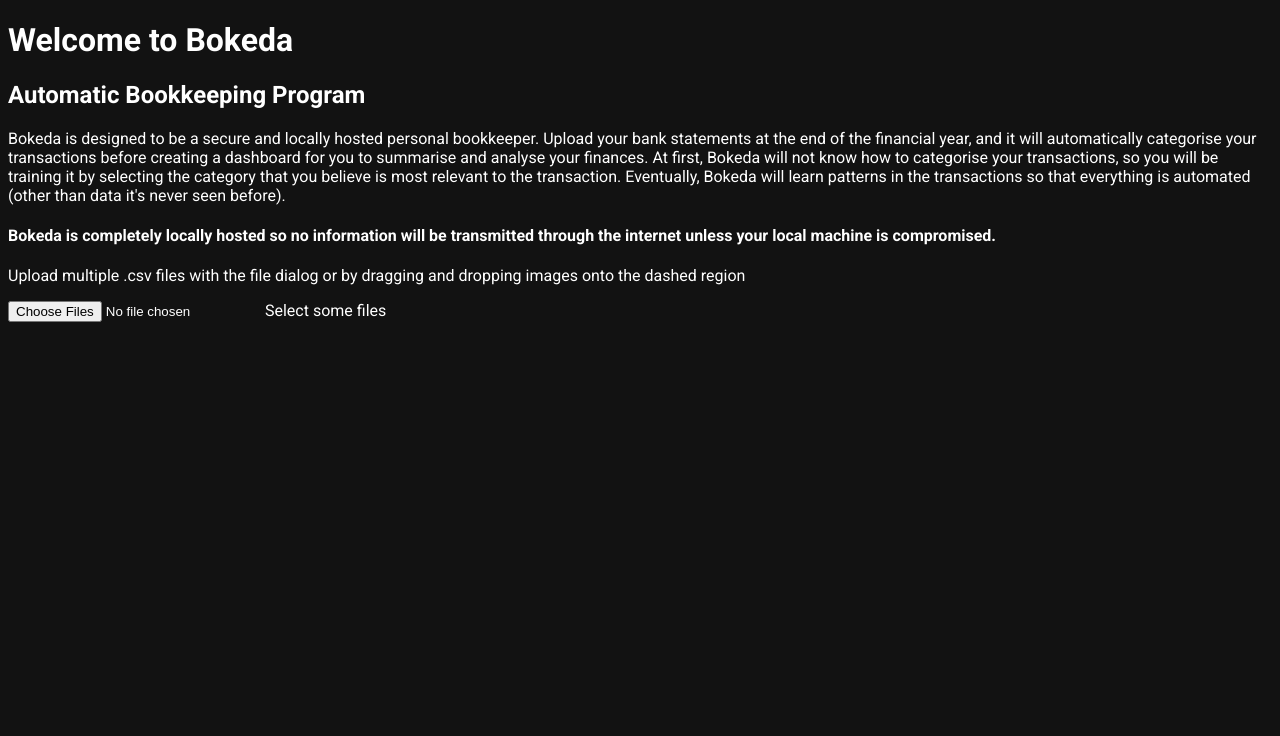
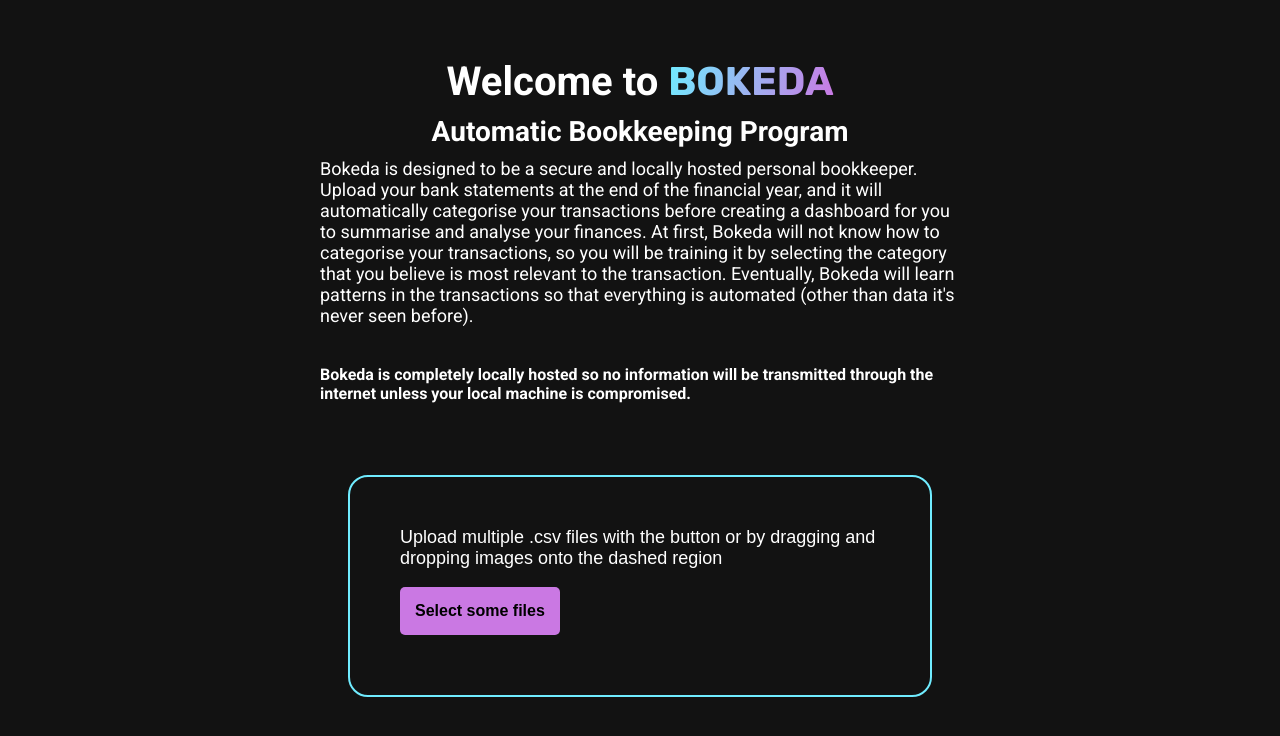
Before and after one commit to Zenoix/Bokeda, a plain HTML site: page src/web/index.html in a window 1280 px wide. Drawn offline with Linux system fonts and the light colour scheme.

Commit message:
Started working on the visual of the frontend

```diff
--- a/src/web/css/style.css
+++ b/src/web/css/style.css
@@ -1,7 +1,94 @@
-@import url('https://fonts.googleapis.com/css2?family=Roboto:wght@300;400;500;700&display=swap');
+@import url('https://fonts.googleapis.com/css2?family=Roboto:wght@300;400;500;700&family=Rubik:wght@700&display=swap');
+
+:root {
+    --my-pink: #ca78e3;
+    --my-blue: #70ecff;
+}
 
 body {
     background-color: #121212;
     color: #fff;
     font-family: 'Roboto', sans-serif;
+    min-height: 100vh;
 }
+
+h1 {
+    font-weight: 800;
+    font-size: 40px;
+    margin-top: 50px;
+    margin-bottom: 5px;
+}
+
+h2 {
+    margin-top: 5px;
+    margin-bottom: 10px;
+    font-size: 28px;
+}
+
+h3, p {
+    margin-top: 0;
+    font-size: 18px;
+}
+
+.container {
+    display: flex;
+    flex-direction: column;
+    align-items: center
+}
+
+.info {
+    width: 50vw;
+}
+
+#name {
+    background: -webkit-linear-gradient(top left, var(--my-blue), var(--my-pink));
+    -webkit-background-clip: text;
+    -webkit-text-fill-color: transparent;
+    font-family: 'Rubik', sans-serif;
+}
+
+#drop_zone {
+    border: 2px solid var(--my-blue);
+    border-radius: 20px;
+    width: 480px;
+    font-family: sans-serif;
+    margin: 50px auto;
+    padding: 50px;
+}
+
+#drop_zone.highlight {
+    border: 4px dashed var(--my-pink);
+}
+
+.my_form {
+    margin-bottom: 10px;
+}
+
+#gallery {
+    margin-top: 10px;
+}
+
+#gallery img {
+    width: 150px;
+    margin-bottom: 10px;
+    margin-right: 10px;
+    vertical-align: middle;
+}
+
+.button {
+    display: inline-block;
+    color: #000;
+    font-weight: 600;
+    padding: 15px;
+    background: var(--my-pink);
+    cursor: pointer;
+    border-radius: 5px;
+}
+
+.button:hover {
+    background: #ca55ed;
+}
+
+#fileElem {
+    display: none;
+}
--- a/src/web/index.html
+++ b/src/web/index.html
@@ -6,10 +6,12 @@
   <meta name="viewport" content="width=device-width, initial-scale=1.0"/>
   <title>Bokeda</title>
   <link rel="stylesheet" href="css/style.css"/>
+
 </head>
 <body>
-    <div>
-        <h1>Welcome to Bokeda</h1>
+<div class="container">
+  <div class="info container">
+    <h1>Welcome to <span id="name">BOKEDA</span></h1>
     <h2>Automatic Bookkeeping Program</h2>
     <p>Bokeda is designed to be a secure and locally hosted personal bookkeeper.
       Upload your bank statements at the end of the financial
@@ -17,16 +19,17 @@
       and analyse your finances. At first, Bokeda will not know how to categorise your transactions, so you will
       be training it by selecting the category that you believe is most relevant to the transaction. Eventually, Bokeda
       will learn patterns in the transactions so that everything is automated (other than data it's never seen before).</p>
-        <h4>Bokeda is completely locally hosted so no information will be transmitted through the internet unless your local machine is compromised.</h4>
+    <h4>Bokeda is completely locally hosted so no information will be transmitted through the internet unless your local machine is compromised. </h4>
   </div>
 
-    <div id="drop-area">
-        <form class="my-form">
-            <p>Upload multiple .csv files with the file dialog or by dragging and dropping images onto the dashed region</p>
+  <div id="drop_zone" ondrop="dropHandler(event);" ondragover="dragOverHandler(event);" ondragleave="dragOverEndHandler()">
+    <form class="my_form">
+      <p>Upload multiple .csv files with the button or by dragging and dropping images onto the dashed region</p>
       <input type="file" id="fileElem" multiple accept=".csv" onchange="handleFiles(this.files)">
       <label class="button" for="fileElem">Select some files</label>
     </form>
   </div>
-
+</div>
+<script src="scripts/index.js"></script>
 </body>
 </html>
--- /dev/null
+++ b/src/web/scripts/index.js
@@ -0,0 +1,38 @@
+let dropZone = document.getElementById("drop_zone");
+
+function dropHandler(ev) {
+  console.log('File(s) dropped');
+
+  // Prevent default behavior (Prevent file from being opened)
+  ev.preventDefault();
+
+  if (ev.dataTransfer.items) {
+    // Use DataTransferItemList interface to access the file(s)
+    for (let i = 0; i < ev.dataTransfer.items.length; i++) {
+      // If dropped items aren't files, reject them
+      if (ev.dataTransfer.items[i].kind === 'file') {
+        let file = ev.dataTransfer.items[i].getAsFile();
+        console.log('... file[' + i + '].name = ' + file.name);
+      }
+    }
+  } else {
+    // Use DataTransfer interface to access the file(s)
+    for (let i = 0; i < ev.dataTransfer.files.length; i++) {
+      console.log('... file[' + i + '].name = ' + ev.dataTransfer.files[i].name);
+    }
+  }
+  dragOverEndHandler()
+}
+
+function dragOverHandler(ev) {
+  console.log('File(s) in drop zone');
+  dropZone.classList.add("highlight");
+
+  // Prevent default behavior (Prevent file from being opened)
+  ev.preventDefault();
+}
+
+function dragOverEndHandler() {
+  console.log("File no longer in drop zone");
+  dropZone.classList.remove("highlight")
+}
```
Lines whose indentation alone changed are shown as unchanged.
